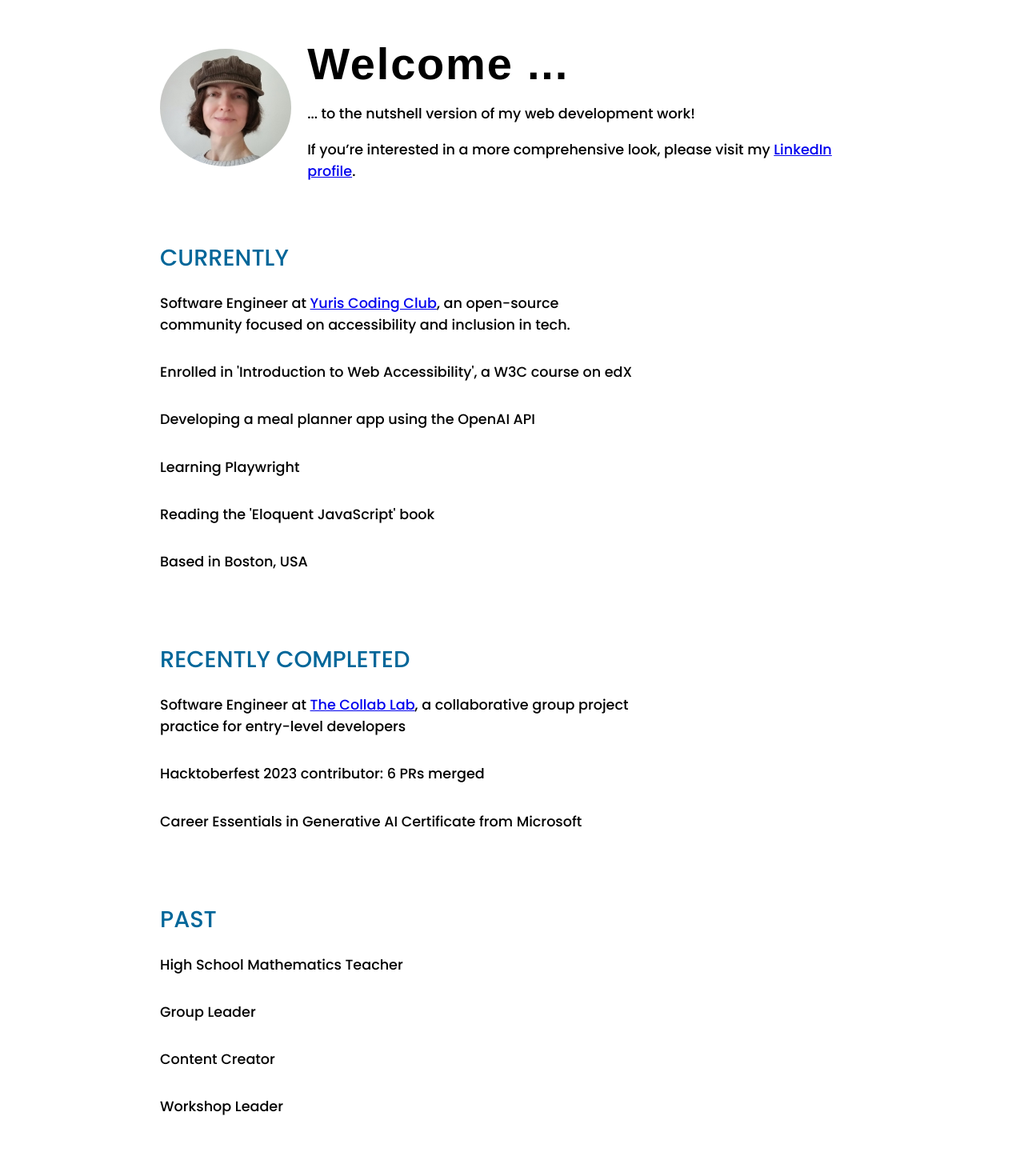
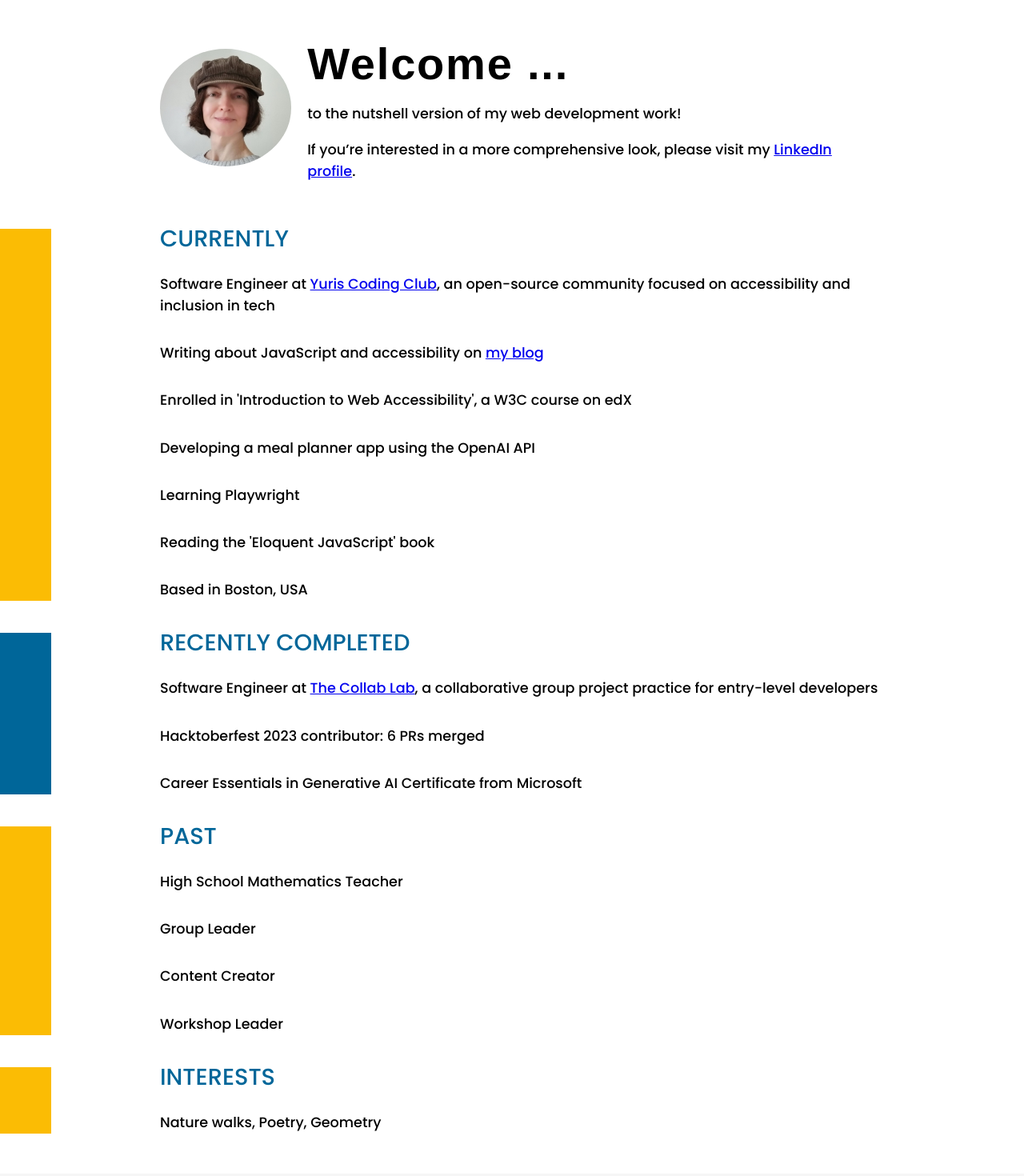
Before and after one commit to CorinaMurg/web-for-everyone, a React (Vite) app: page /about in a window 1280 px wide. Shown: the part 100-1570 px from the top of the page at 80% size. Built offline with nearby package versions, Linux system fonts and the light colour scheme; a web font is replaced by a local one.

Commit message:
Add border to about sections

```diff
--- a/src/components/Header.css
+++ b/src/components/Header.css
@@ -6,7 +6,7 @@ header {
     justify-content: space-between;
     align-items: center;
     color: var(--text-dark-color);
-    padding: 16px 32px;
+    padding: 16px var(--navbar-margin);
     width: 100%;
     box-shadow: 0 4px 6px rgba(0, 0, 0, 0.1);
     z-index: 100;
--- a/src/data/aboutData.js
+++ b/src/data/aboutData.js
@@ -8,8 +8,16 @@ export const aboutData = {
                 text: "Yuris Coding Club",
                 href: "https://www.yuriscodingclub.com/"
             },
-            ", an open-source community focused on accessibility and inclusion in tech."
+            ", an open-source community focused on accessibility and inclusion in tech"
         ],
+        [
+            "Writing about JavaScript and accessibility on ",
+            {
+                text: "my blog",
+                href: "https://dev.to/corinamurg/"
+            },
+        ],
+
         "Enrolled in 'Introduction to Web Accessibility', a W3C course on edX",
         "Developing a meal planner app using the OpenAI API",
         "Learning Playwright",
--- a/src/index.css
+++ b/src/index.css
@@ -79,6 +79,7 @@ button:focus-visible {
     --lightGray-color: #f6f6f6;
     --main-margin: 96px;
     --max-margin: 200px;
+    --navbar-margin: 32px;
 }
 
 * {
--- a/src/pages/About.css
+++ b/src/pages/About.css
@@ -1,5 +1,5 @@
 .about {
-    margin: 50px var(--max-margin);
+    margin: 50px 0;
     display: flex;
     flex-direction: column;
     gap: 40px;
@@ -8,6 +8,7 @@
     display: flex;
     gap: 20px;
     align-items: center;
+    margin-inline: var(--max-margin);
 }
 
 .about--intro--photo-div {
@@ -34,13 +35,32 @@
 }
 
 .about--section {
-    width: 37rem;
+    /* width: 37rem; */
+    padding-inline: calc(var(--max-margin) - 2*var(--navbar-margin));
 }
 .about--section h2 {
     color: var(--blue-color);
     font-size: 1.8rem;
     font-weight: 500;
+    margin-top: 0;
 }
 .section-line {
-    margin-block: 32px;
+    margin-top: 32px;
+    margin-bottom: 0;
 }
+
+.about--section--currently {
+    border-left: calc(2*var(--navbar-margin)) solid var(--yellow-color);
+}
+
+.about--section--recently-completed {
+    border-left: calc(2*var(--navbar-margin)) solid var(--blue-color);
+}
+
+.about--section--past {
+    border-left: calc(2*var(--navbar-margin)) solid var(--yellow-color);
+}
+
+.about--section--interests {
+    border-left: calc(2*var(--navbar-margin)) solid var(--yellow-color);
+}
--- a/src/pages/About.jsx
+++ b/src/pages/About.jsx
@@ -35,7 +35,7 @@ export default function About() {
 
     const renderAboutSections = () => {
         return Object.entries(aboutData).map(([key, lines]) => (
-            <div key={key} className={`about--section about--section--${key}`}>
+            <div key={key} className={`about--section about--section--${key.replace(/\s+/g, '-')}`}>
                 <h2>{key.toUpperCase()}</h2>
                 <div>
                     {renderRegularLines(lines)}
@@ -56,7 +56,7 @@ export default function About() {
                 </div>
                 <div>
                     <h1>Welcome ...</h1>
-                    <p>... to the nutshell version of my web development work!</p>
+                    <p>to the nutshell version of my web development work!</p>
                     <p>If you&rsquo;re interested in a more comprehensive look, please visit my <span> </span>
                         <a href="https://www.linkedin.com/in/corinamurg/">LinkedIn profile</a>
                         .
```
